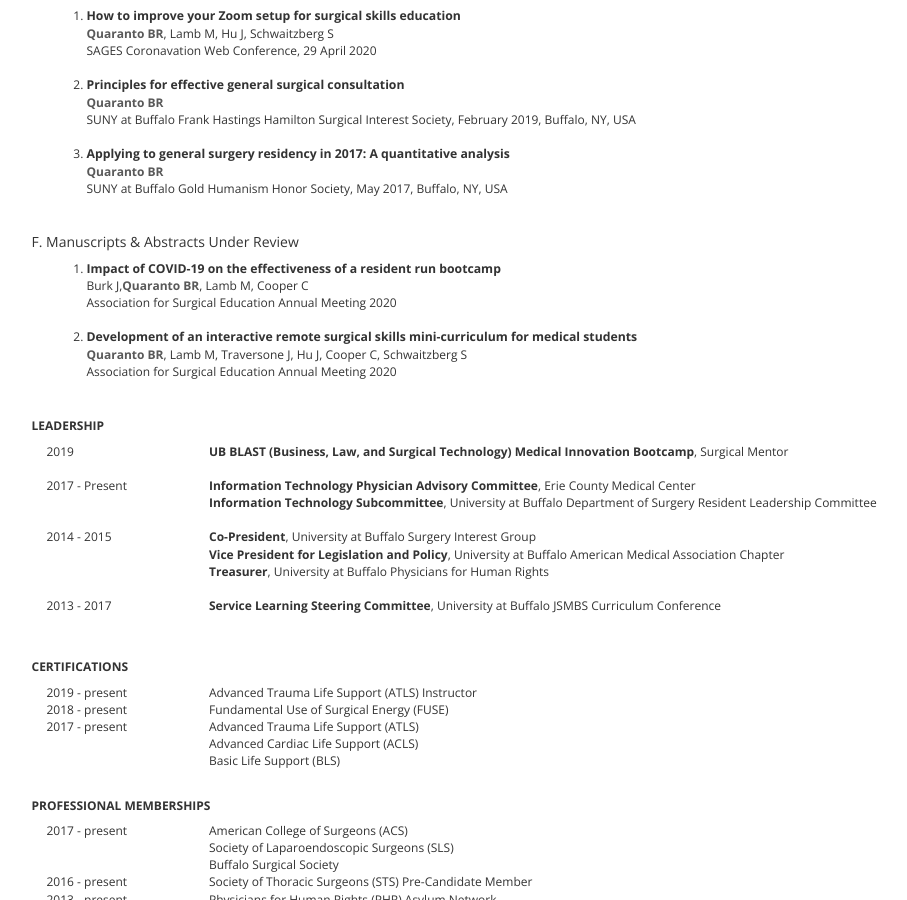
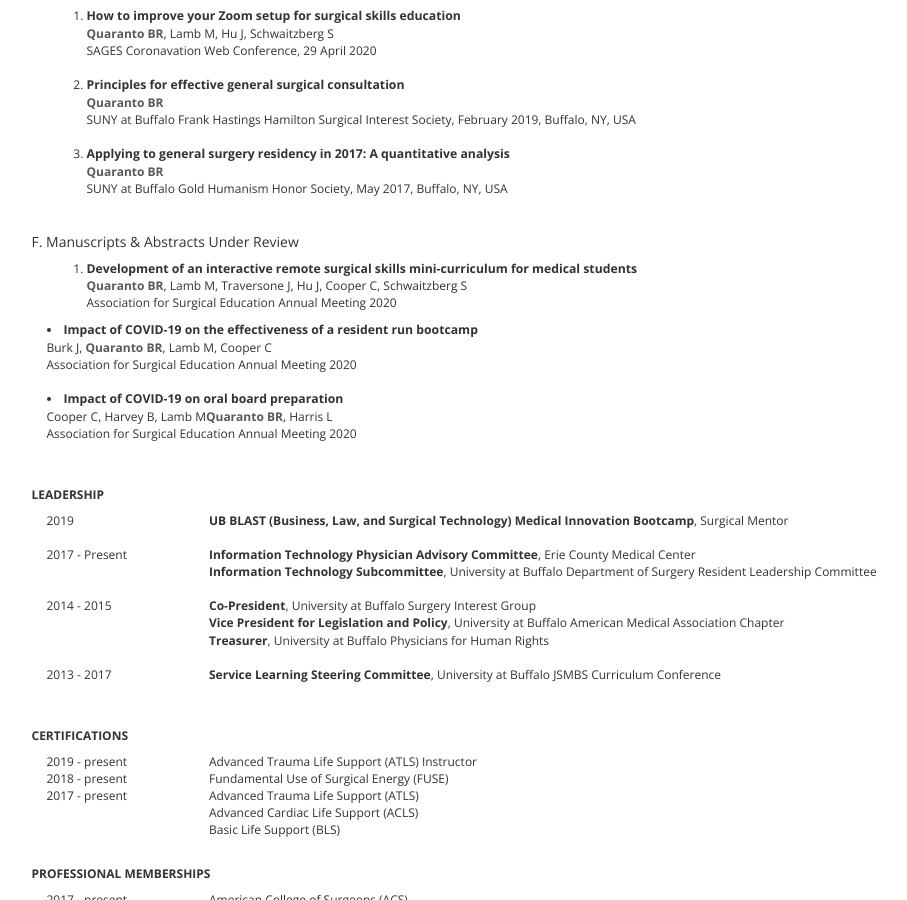
Before and after one commit to bquarant/bquarant.github.com, a Jekyll site: the page cv/index.html, which Jekyll copies as it is, in a window 1280 px wide and 900 px high, scrolled down 3394 px. Shown: the whole window, without its empty margins (121-1028 px from the left). Built offline with Jekyll 4.4.1, drawn with Linux system fonts in a browser that asks for light colours.

Commit message:
one more ase abstract

```diff
--- a/cv/index.html
+++ b/cv/index.html
@@ -509,17 +509,6 @@
 
 <div class="row"><h5>F. Manuscripts & Abstracts Under Review</h5></div>
 	<ol>
-		<div class="row">
-		<div class="col-xs-11 col-sm-11 col-md-11 col-lg-11">
-			<li>
-				<span class="title">Impact of COVID-19 on the effectiveness of a resident run bootcamp</span><br>
-				<span class="details">Burk J,<b style="color: #595959;">Quaranto BR</b>, Lamb M, Cooper C</span><br>
-				<span class="details">Association for Surgical Education Annual Meeting 2020</span>
-			</li>
-		</div>
-		</div>
-		<br>
-
 	 <div class="row">
 		<div class="col-xs-11 col-sm-11 col-md-11 col-lg-11">
 		<li>
@@ -530,6 +519,26 @@
 		</div>
 		</div>
 	</ol>
+	<div class="row">
+	<div class="col-xs-11 col-sm-11 col-md-11 col-lg-11">
+		<li>
+			<span class="title">Impact of COVID-19 on the effectiveness of a resident run bootcamp</span><br>
+			<span class="details">Burk J, <b style="color: #595959;">Quaranto BR</b>, Lamb M, Cooper C</span><br>
+			<span class="details">Association for Surgical Education Annual Meeting 2020</span>
+		</li>
+	</div>
+	</div>
+	<br>
+	<div class="row">
+	<div class="col-xs-11 col-sm-11 col-md-11 col-lg-11">
+		<li>
+			<span class="title">Impact of COVID-19 on oral board preparation</span><br>
+			<span class="details">Cooper C, Harvey B, Lamb M<b style="color: #595959;">Quaranto BR</b>, Harris L</span><br>
+			<span class="details">Association for Surgical Education Annual Meeting 2020</span>
+		</li>
+	</div>
+	</div>
+	<br>
 <br>
 
 <!-- LEADERSHIP -->
```
